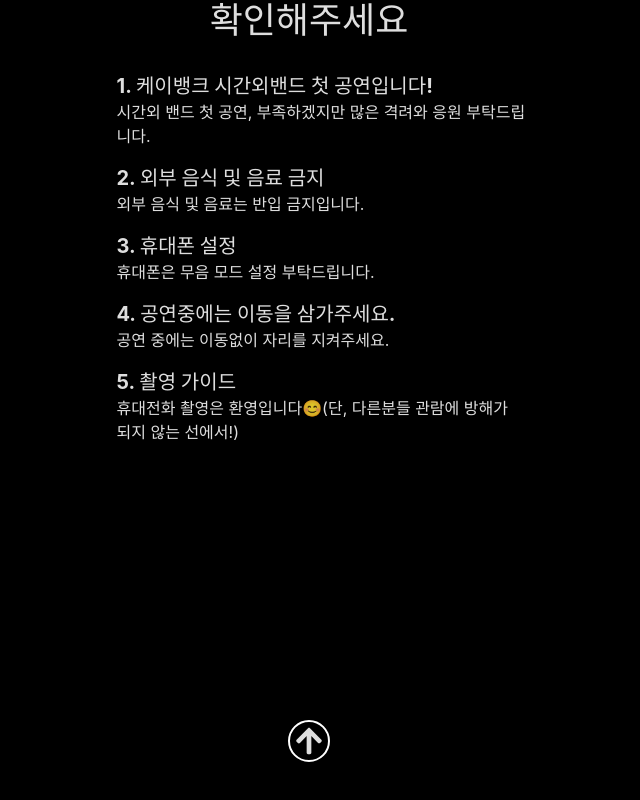
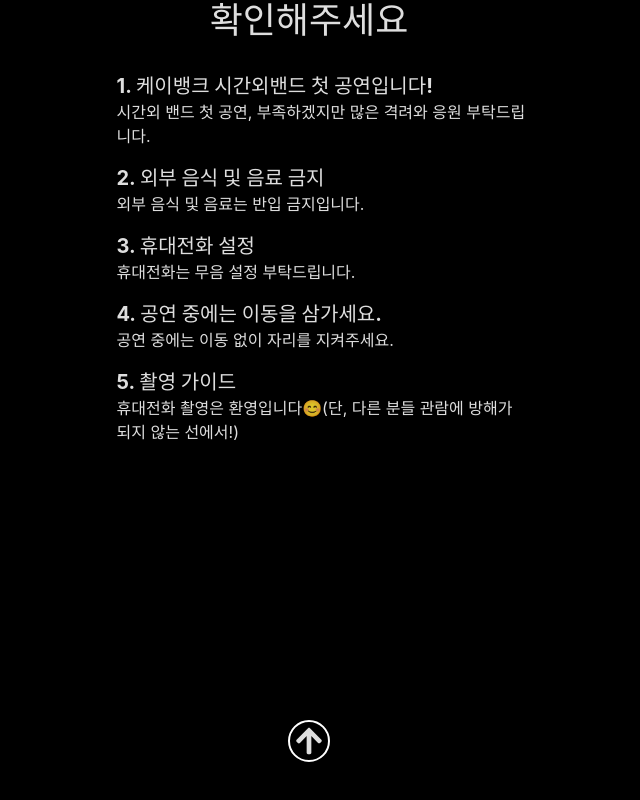
Before and after one commit to 95rolancia/95rolancia.github.io, a React (Vite) app: page / in a window 1280 px wide. Shown: the part 5956-6756 px from the top of the page, without its empty margins (331-971 px from the left). Built offline with nearby package versions, Linux system fonts and the light colour scheme.

Commit message:
공지사항 맞춤법 수정, LoadingScreen 노출 로직 수정

```diff
--- a/src/App.jsx
+++ b/src/App.jsx
@@ -1051,16 +1051,16 @@
       desc: "외부 음식 및 음료는 반입 금지입니다.",
     },
     {
-      title: "휴대폰 설정",
-      desc: "휴대폰은 무음 모드 설정 부탁드립니다.",
+      title: "휴대전화 설정",
+      desc: "휴대전화는 무음 설정 부탁드립니다.",
     },
     {
-      title: "공연중에는 이동을 삼가주세요.",
-      desc: "공연 중에는 이동없이 자리를 지켜주세요.",
+      title: "공연 중에는 이동을 삼가세요.",
+      desc: "공연 중에는 이동 없이 자리를 지켜주세요.",
     },
     {
       title: "촬영 가이드",
-      desc: "휴대전화 촬영은 환영입니다😊(단, 다른분들 관람에 방해가 되지 않는 선에서!)",
+      desc: "휴대전화 촬영은 환영입니다😊(단, 다른 분들 관람에 방해가 되지 않는 선에서!)",
     },
   ],
 };
@@ -1139,12 +1139,11 @@
   }, []);
 
   useEffect(() => {
-    if (isLoaded) {
+    document.body.style.overflow = "hidden";
+    if (isLoaded && isDone) {
       document.body.style.overflow = "visible";
-    } else {
-      document.body.style.overflow = "hidden";
     }
-  }, [isLoaded]);
+  }, [isLoaded, isDone]);
 
   useEffect(() => {
     setTimeout(() => setIsDone(true), 1500);
```
